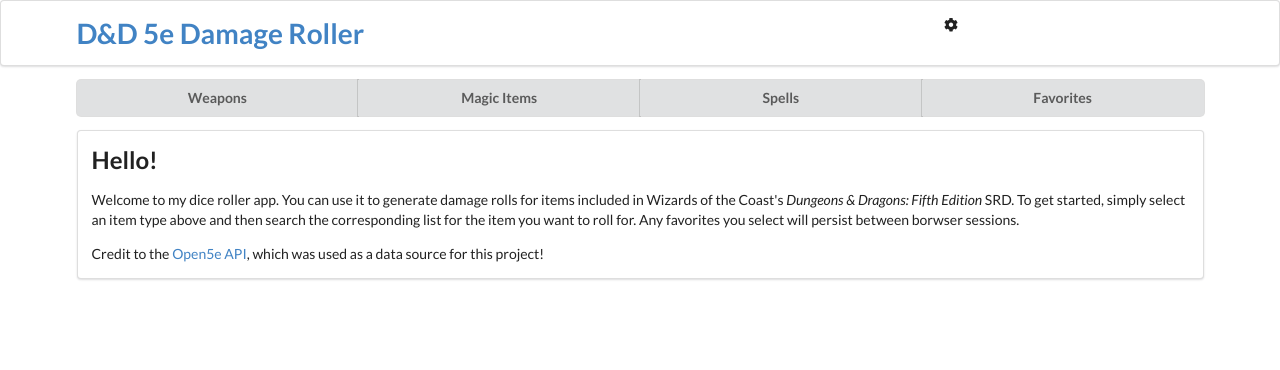
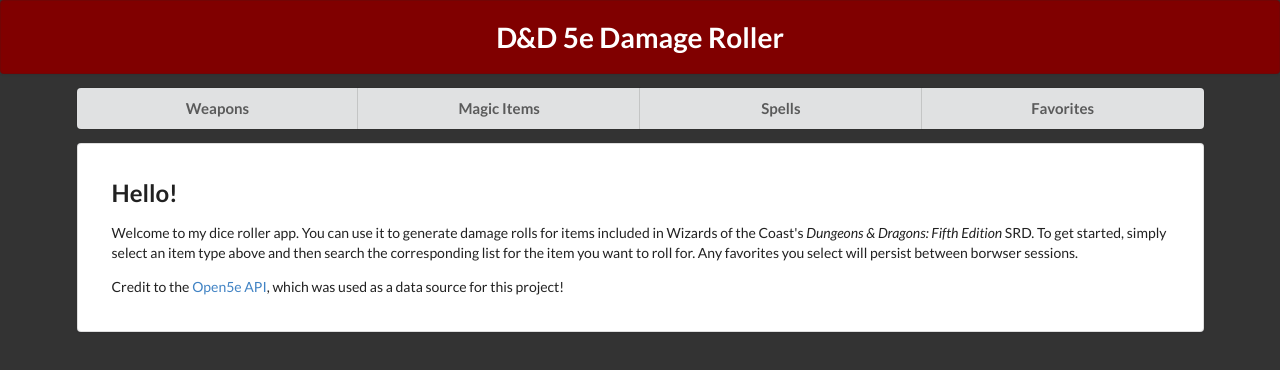
Before and after one commit to theclawcity/DamageRoller, a React (Create React App) app: page / in a window 1280 px wide. Shown: the top 370 px of the page. Built offline with nearby package versions, Linux system fonts and the light colour scheme.

Commit message:
added styling. CHanged lists to not have placeholder and track value as state.selectedItem

```diff
--- a/src/components/App.js
+++ b/src/components/App.js
@@ -2,6 +2,7 @@
 import 'semantic-ui-css/semantic.min.css';
 
 import open5e from '../api/open5e'
+import './style.css'
 import Header from './Header';
 import ListComponent from './ListComponent'
 import ItemDisplay from './ItemDisplay';
@@ -207,12 +208,13 @@
 
 			if (searchStatus !== null){
 				return 	(
-					<div>
+					<div className="appBox">
 						<ListComponent
 							loadStatus={this.state.loading}
 							searchType={this.state.searchingFor}
 							listItems={this.state.viewingFavorites ? this.state.favorites : this.state.listItems}
 							handler={this.onItemSelect}
+							value={this.state.selectedItem.name}
 						/>
 						<div className="ui divider"></div>
 						<ItemDisplay
@@ -227,7 +229,7 @@
 			else
 			{
 				return (
-					<div className="ui">
+					<div className="ui appBox">
 							<h2>Hello!</h2>
 							<p>Welcome to my dice roller app. You can use it to generate damage rolls for items included in Wizards
 							of the Coast's <em>Dungeons & Dragons: Fifth Edition</em> SRD. To get started, simply select an item type
@@ -241,7 +243,7 @@
 		else
 		{
 			return (
-					<div className="ui">
+					<div className="ui appBox">
 						<div className="ui hidden divider"></div>
 						<div className="ui hidden divider"></div>
 						<div className="ui hidden divider"></div>
@@ -269,9 +271,9 @@
 						<Button clickFunc={this.onTypeSelect} input="spells" name="Spells" />
 						<Button clickFunc={this.onTypeSelect} input="favorites" name="Favorites" />
 					</div>
-				<div className="ui container segment">
-				{this.renderDisplay(this.state.searchingFor)}
-				</div>
+					<div className="ui container segment">
+						{this.renderDisplay(this.state.searchingFor)}
+					</div>
 				</div>
 			</div>
 			)
--- a/src/components/Button.js
+++ b/src/components/Button.js
@@ -9,7 +9,7 @@
 	}
 
 	render(){
-		return <button className={`ui button attached`} onClick={this.handleClick}>{this.props.name}</button>
+		return <button className={`ui button attached`} onClick={this.handleClick}><h4>{this.props.name}</h4></button>
 	}
 }
 
--- a/src/components/Calculator.js
+++ b/src/components/Calculator.js
@@ -1,5 +1,6 @@
 import React from 'react';
 
+import './style.css'
 import Button from './Button';
 import ListComponent from './ListComponent';
 
@@ -146,7 +147,9 @@
 
 			return (
 				<div className="eight wide column">
-					<ListComponent listItems={levelArr} handler={this.setLevel} searchType="spell level" />
+					<h5>Spell Level</h5>
+					<ListComponent listItems={levelArr} handler={this.setLevel} searchType="Add Spell Level" value={this.props.itemlevel}/>
+					<br />
 				</div>
 				)
 
@@ -166,17 +169,15 @@
 	render(){
 
 		return (
-			<div>
+			<div className="calculator">
 			<h3>Calculator</h3>
-				<h1>{this.state.result}</h1>
-				<div className="ui two column grid">
-
-					{this.renderLevelList(this.props.itemLevel)}
-
-					<div className="eight wide column">
-						<Button clickFunc={this.calculateDamage} input={this.props.diceProp} name="Roll Damage"/>
+				<div className="ui one column centered grid">
+					<div className="seven wide column">
+						{this.renderLevelList(this.props.itemLevel)}
+						<Button textAlign="center" clickFunc={this.calculateDamage} input={this.props.diceProp} name="Roll Damage"/>
 					</div>
 				</div>
+				<h1>{this.state.result}</h1>
 			</div>
 			)
 	}
--- a/src/components/Header.js
+++ b/src/components/Header.js
@@ -1,16 +1,15 @@
 import React from 'react';
+
+import './style.css'
 
 const Header = () => {
 
 	return (
-		<div className="ui segment">
+		<div className="ui segment header MyHeader">
 			<div className="ui container">
-				<div className="ui two column grid">
-					<div className="twelve wide column">
-						<a href="/"><h1>D&D 5e Damage Roller</h1></a>
-					</div>
-					<div className="four wide column">
-					<i type="input" onClick={() => {console.log('oooooh clicky!')}} className="cog icon"></i>
+				<div className="ui one column grid">
+					<div className="sixteen wide column">
+						<a className="redHead" href="/"><h1>D&D 5e Damage Roller</h1></a>
 					</div>
 				</div>
 			</div>
--- a/src/components/ListComponent.js
+++ b/src/components/ListComponent.js
@@ -2,7 +2,7 @@
 
 import ListItem from './ListItem'
 
-const ListComponent = ({listItems, handler, searchType}) => {
+const ListComponent = ({listItems, handler, searchType, value}) => {
 
 	const renderedList = listItems.map((item) => {
 
@@ -10,13 +10,13 @@
 
 	})
 
+	console.log("value: " + value)
+
 		return (
 			<div className="ui">
 				<form className="ui form">
 					<div className="field">
-						<select onChange={handler}>
-						<option>{searchType}</option>
-						<option>--------------------------</option>
+						<select onChange={handler} value={value}>
 						{renderedList}
 						</select>
 					</div>
--- a/src/components/ListItem.js
+++ b/src/components/ListItem.js
@@ -3,7 +3,7 @@
 
 const ListItem = ({item}) => {
 
-	return <option>{item.name ? item.name : item}</option>
+	return <option className="ListItem">{item.name ? item.name : item}</option>
 
 }
 
--- /dev/null
+++ b/src/components/style.css
@@ -0,0 +1,40 @@
+body {
+	background-color: #333333;
+}
+
+.MyHeader {
+	background-color: maroon!important;
+}
+
+.MyHeader h1 {
+	text-align: center;
+	color: #fff;
+}
+
+.appBox {
+	padding: 20px;
+}
+
+.calculator h3 {
+	text-align: center;
+}
+
+.calculator h1 {
+	font-size: 4em;
+	text-align: center;
+}
+
+.calculator h5 {
+	margin: 0 0 5px 0;
+	text-align: center
+}
+
+.calcButt {
+	margin: 0 auto;
+	text-align: center;
+	display: inline;
+}
+
+.listItem {
+	text-align: center;
+}
```
